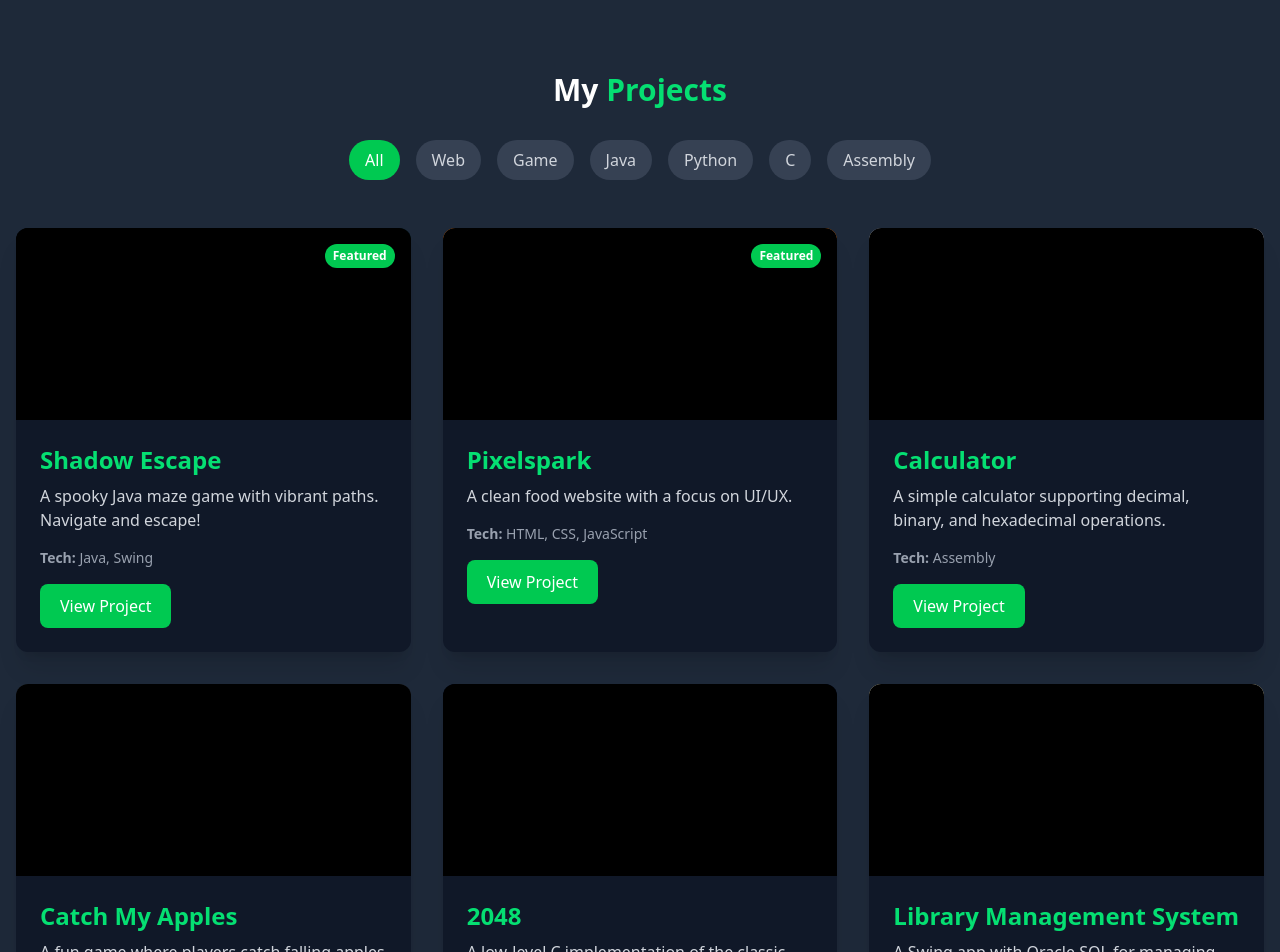
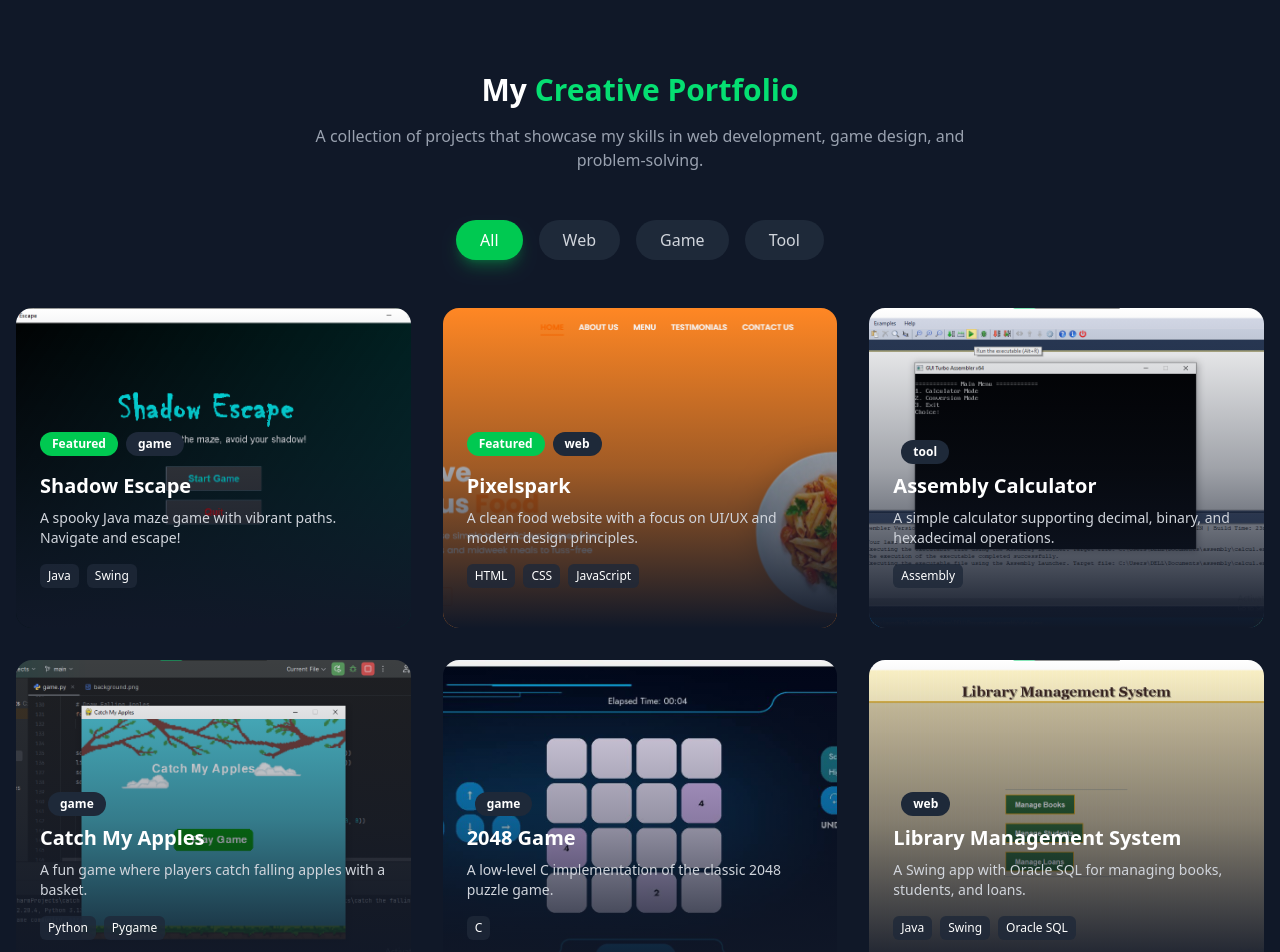
Before and after one commit to romy-dev-hub/xiao-ro-portfolio, a Next.js app: page / in a window 1280 px wide. Shown: the part 3260-4212 px from the top of the page. Built offline with nearby package versions, Linux system fonts and the light colour scheme.

Commit message:
updated projects section

```diff
--- a/components/Projects/Projects.jsx
+++ b/components/Projects/Projects.jsx
@@ -1,149 +1,163 @@
 // components/Projects/Projects.jsx
 'use client';
-import React, { useState } from 'react';
-import { motion } from 'framer-motion';
+import React, { useState, useRef } from 'react';
+import { motion, useMotionValue, useTransform, AnimatePresence } from 'framer-motion';
 import Image from 'next/image';
+import { FaGithub, FaExternalLinkAlt, FaCode } from 'react-icons/fa';
 
 const projects = [
   {
     title: "Shadow Escape",
     description: "A spooky Java maze game with vibrant paths. Navigate and escape!",
-    tech: "Java, Swing",
+    tech: ["Java", "Swing"],
     link: "https://github.com/romy-dev-hub/shadow-escape-game",
     image: "/shadow-escape.png",
-    featured: true
+    featured: true,
+    category: "game"
   },
   {
     title: "Pixelspark",
-    description: "A clean food website with a focus on UI/UX.",
-    tech: "HTML, CSS, JavaScript",
+    description: "A clean food website with a focus on UI/UX and modern design principles.",
+    tech: ["HTML", "CSS", "JavaScript"],
     link: "https://github.com/romy-dev-hub/food-website",
     image: "/pixelspark.png",
-    featured: true
+    featured: true,
+    category: "web",
+    demo: "#"
   },
   {
-    title: "Calculator",
+    title: "Assembly Calculator",
     description: "A simple calculator supporting decimal, binary, and hexadecimal operations.",
-    tech: "Assembly",
+    tech: ["Assembly"],
     link: "https://github.com/romy-dev-hub/assembly-calculator",
-    image: "/calculator.png"
+    image: "/calculator.png",
+    category: "tool"
   },
   {
     title: "Catch My Apples",
     description: "A fun game where players catch falling apples with a basket.",
-    tech: "Python",
+    tech: ["Python", "Pygame"],
     link: "https://github.com/romy-dev-hub/catch-my-apples-game",
-    image: "/catch-my-apples.png"
+    image: "/catch-my-apples.png",
+    category: "game"
   },
   {
-    title: "2048",
+    title: "2048 Game",
     description: "A low-level C implementation of the classic 2048 puzzle game.",
-    tech: "C",
+    tech: ["C"],
     link: "https://github.com/romy-dev-hub/2048-",
-    image: "/2048.jpg"
+    image: "/2048.jpg",
+    category: "game"
   },
   {
     title: "Library Management System",
     description: "A Swing app with Oracle SQL for managing books, students, and loans.",
-    tech: "Swing, Oracle SQL",
+    tech: ["Java", "Swing", "Oracle SQL"],
     link: "https://github.com/romy-dev-hub/lib-project-",
-    image: "/library.png"
+    image: "/library.png",
+    category: "web"
   },
 ];
 
-const Projects = () => {
-  const [filter, setFilter] = useState('all');
+const ProjectCard = ({ project, index }) => {
+  const cardRef = useRef(null);
+  const [isHovered, setIsHovered] = useState(false);
 
-  const filteredProjects = filter === 'all'
-    ? projects
-    : projects.filter(project => project.tech.toLowerCase().includes(filter.toLowerCase()));
+  const x = useMotionValue(0);
+  const y = useMotionValue(0);
+
+  const rotateX = useTransform(y, [-100, 100], [10, -10]);
+  const rotateY = useTransform(x, [-100, 100], [-10, 10]);
+
+  function handleMouseMove(event) {
+    const rect = cardRef.current.getBoundingClientRect();
+    const width = rect.width;
+    const height = rect.height;
+    const mouseX = event.clientX - rect.left;
+    const mouseY = event.clientY - rect.top;
+    const xPos = mouseX - width / 2;
+    const yPos = mouseY - height / 2;
+    x.set(xPos);
+    y.set(yPos);
+  }
+
+  function handleMouseEnd() {
+    x.set(0);
+    y.set(0);
+  }
 
   return (
-    <section id="projects" className="py-20 bg-gray-800">
-      <div className="container mx-auto px-4">
-        <motion.h2
-          initial={{ opacity: 0, y: 20 }}
-          whileInView={{ opacity: 1, y: 0 }}
-          viewport={{ once: true }}
-          transition={{ duration: 0.6 }}
-          className="text-3xl font-bold text-center mb-8"
-        >
-          My <span className="text-green-400">Projects</span>
-        </motion.h2>
-
-        {/* Filter buttons */}
     <motion.div
-          className="flex flex-wrap justify-center gap-4 mb-12"
-          initial={{ opacity: 0 }}
-          whileInView={{ opacity: 1 }}
-          viewport={{ once: true }}
-          transition={{ delay: 0.2 }}
-        >
-          {['All', 'Web', 'Game', 'Java', 'Python', 'C', 'Assembly'].map((tech) => (
-            <button
-              key={tech}
-              onClick={() => setFilter(tech.toLowerCase())}
-              className={`px-4 py-2 rounded-full transition ${
-                filter === tech.toLowerCase()
-                  ? 'bg-green-500 text-white'
-                  : 'bg-gray-700 text-gray-300 hover:bg-gray-600'
-              }`}
-            >
-              {tech}
-            </button>
-          ))}
-        </motion.div>
-
-        <div className="grid grid-cols-1 md:grid-cols-2 lg:grid-cols-3 gap-8">
-          {filteredProjects.map((project, index) => (
-            <motion.div
-              key={index}
+      ref={cardRef}
+      className="relative h-80 w-full rounded-2xl overflow-hidden cursor-pointer"
+      style={{
+        rotateX: rotateX,
+        rotateY: rotateY,
+        transformStyle: "preserve-3d",
+      }}
+      whileHover={{ scale: 1.02 }}
+      onMouseMove={handleMouseMove}
+      onMouseLeave={handleMouseEnd}
+      onHoverStart={() => setIsHovered(true)}
+      onHoverEnd={() => setIsHovered(false)}
       initial={{ opacity: 0, y: 50 }}
       whileInView={{ opacity: 1, y: 0 }}
       viewport={{ once: true }}
-              transition={{
-                delay: index * 0.15,
-                duration: 0.5,
-                type: "spring",
-                stiffness: 300
-              }}
-              whileHover={{
-                scale: 1.05,
-                boxShadow: "0px 8px 30px rgba(34, 197, 94, 0.4)"
-              }}
-              className="bg-gray-900 rounded-xl overflow-hidden shadow-xl hover:shadow-2xl transition-all relative group"
+      transition={{ delay: index * 0.1, duration: 0.5 }}
     >
-              {project.featured && (
-                <div className="absolute top-4 right-4 bg-green-500 text-white text-xs font-bold px-2 py-1 rounded-full z-10">
-                  Featured
-                </div>
-              )}
-
-              <div className="h-48 relative overflow-hidden">
+      {/* Background Image */}
+      <div className="absolute inset-0">
         <Image
           src={project.image}
           alt={project.title}
           fill
-                  className="object-cover transform transition-transform duration-500 group-hover:scale-105"
+          className="object-cover"
         />
-                <div className="absolute inset-0 bg-black bg-opacity-0 group-hover:bg-opacity-20 transition-all duration-300"></div>
+        <div className="absolute inset-0 bg-gradient-to-t from-gray-900 via-gray-900/40 to-transparent" />
       </div>
 
-              <div className="p-6">
-                <h3 className="text-2xl font-bold text-green-400 mb-2">{project.title}</h3>
-                <p className="text-gray-300 mb-4">{project.description}</p>
-                <p className="text-sm text-gray-400 mb-4"><strong>Tech:</strong> {project.tech}</p>
+      {/* Content */}
+      <div className="relative z-10 h-full flex flex-col justify-end p-6 text-white">
+        <div className="mb-2">
+          {project.featured && (
+            <span className="inline-block px-3 py-1 text-xs font-semibold bg-green-500 rounded-full mb-2">
+              Featured
+            </span>
+          )}
+          <span className="inline-block px-3 py-1 text-xs font-semibold bg-gray-800 rounded-full ml-2">
+            {project.category}
+          </span>
+        </div>
 
-                <div className="flex gap-3">
+        <h3 className="text-xl font-bold mb-2">{project.title}</h3>
+        <p className="text-sm text-gray-300 mb-4">{project.description}</p>
+
+        <div className="flex flex-wrap gap-2 mb-4">
+          {project.tech.map((tech, i) => (
+            <span key={i} className="px-2 py-1 text-xs bg-gray-800/80 rounded-md">
+              {tech}
+            </span>
+          ))}
+        </div>
+
+        <AnimatePresence>
+          {isHovered && (
+            <motion.div
+              initial={{ opacity: 0, y: 10 }}
+              animate={{ opacity: 1, y: 0 }}
+              exit={{ opacity: 0, y: 10 }}
+              className="flex gap-3"
+            >
               <motion.a
                 href={project.link}
                 target="_blank"
                 rel="noopener noreferrer"
                 whileHover={{ scale: 1.05 }}
                 whileTap={{ scale: 0.95 }}
-                    className="inline-block px-5 py-2.5 bg-green-500 hover:bg-green-600 text-white rounded-lg transition font-medium"
+                className="flex items-center gap-1 px-4 py-2 bg-gray-800 rounded-lg text-sm font-medium"
               >
-                    View Project
+                <FaGithub className="text-lg" />
+                Code
               </motion.a>
 
               {project.demo && (
@@ -153,16 +167,113 @@ const Projects = () => {
                   rel="noopener noreferrer"
                   whileHover={{ scale: 1.05 }}
                   whileTap={{ scale: 0.95 }}
-                      className="inline-block px-5 py-2.5 bg-gray-700 hover:bg-gray-600 text-white rounded-lg transition font-medium"
+                  className="flex items-center gap-1 px-4 py-2 bg-green-500 rounded-lg text-sm font-medium"
                 >
+                  <FaExternalLinkAlt className="text-sm" />
                   Live Demo
                 </motion.a>
               )}
+            </motion.div>
+          )}
+        </AnimatePresence>
       </div>
-              </div>
+
+      {/* Hover overlay */}
+      <motion.div
+        className="absolute inset-0 bg-gradient-to-b from-green-400/10 to-purple-500/10 opacity-0"
+        animate={{ opacity: isHovered ? 1 : 0 }}
+        transition={{ duration: 0.2 }}
+      />
     </motion.div>
+  );
+};
+
+const Projects = () => {
+  const [activeFilter, setActiveFilter] = useState('all');
+  const filters = ['all', 'web', 'game', 'tool'];
+
+  const filteredProjects = activeFilter === 'all'
+    ? projects
+    : projects.filter(project => project.category === activeFilter);
+
+  return (
+    <section id="projects" className="py-20 bg-gray-900">
+      <div className="container mx-auto px-4">
+        <motion.h2
+          initial={{ opacity: 0, y: 20 }}
+          whileInView={{ opacity: 1, y: 0 }}
+          viewport={{ once: true }}
+          transition={{ duration: 0.6 }}
+          className="text-3xl font-bold text-center mb-4"
+        >
+          My <span className="text-green-400">Creative Portfolio</span>
+        </motion.h2>
+
+        <motion.p
+          initial={{ opacity: 0 }}
+          whileInView={{ opacity: 1 }}
+          viewport={{ once: true }}
+          transition={{ delay: 0.2, duration: 0.6 }}
+          className="text-center text-gray-400 max-w-2xl mx-auto mb-12"
+        >
+          A collection of projects that showcase my skills in web development, game design, and problem-solving.
+        </motion.p>
+
+        {/* Filter buttons */}
+        <motion.div
+          className="flex flex-wrap justify-center gap-4 mb-12"
+          initial={{ opacity: 0 }}
+          whileInView={{ opacity: 1 }}
+          viewport={{ once: true }}
+          transition={{ delay: 0.3 }}
+        >
+          {filters.map((filter) => (
+            <button
+              key={filter}
+              onClick={() => setActiveFilter(filter)}
+              className={`px-6 py-2 rounded-full transition-all ${
+                activeFilter === filter
+                  ? 'bg-green-500 text-white shadow-lg shadow-green-500/30'
+                  : 'bg-gray-800 text-gray-300 hover:bg-gray-700'
+              }`}
+            >
+              {filter.charAt(0).toUpperCase() + filter.slice(1)}
+            </button>
+          ))}
+        </motion.div>
+
+        {/* Projects grid */}
+        <div className="grid grid-cols-1 md:grid-cols-2 lg:grid-cols-3 gap-8">
+          {filteredProjects.map((project, index) => (
+            <ProjectCard
+              key={index}
+              project={project}
+              index={index}
+            />
           ))}
         </div>
+
+        {/* Call to action */}
+        <motion.div
+          initial={{ opacity: 0, y: 20 }}
+          whileInView={{ opacity: 1, y: 0 }}
+          viewport={{ once: true }}
+          transition={{ delay: 0.5, duration: 0.6 }}
+          className="text-center mt-16"
+        >
+          <p className="text-gray-400 mb-6">Want to see more of my work?</p>
+          <motion.a
+            href="https://github.com/romy-dev-hub"
+            target="_blank"
+            rel="noopener noreferrer"
+            whileHover={{ scale: 1.05 }}
+            whileTap={{ scale: 0.95 }}
+            className="inline-flex items-center gap-2 px-6 py-3 bg-gray-800 hover:bg-gray-700 rounded-lg text-white font-medium transition-colors"
+          >
+            <FaGithub className="text-xl" />
+            Visit My GitHub
+          </motion.a>
+        </motion.div>
       </div>
     </section>
   );
```
Also changed, not shown: app/globals.css (+15 -0 lines). Lines whose indentation alone changed are shown as unchanged.
